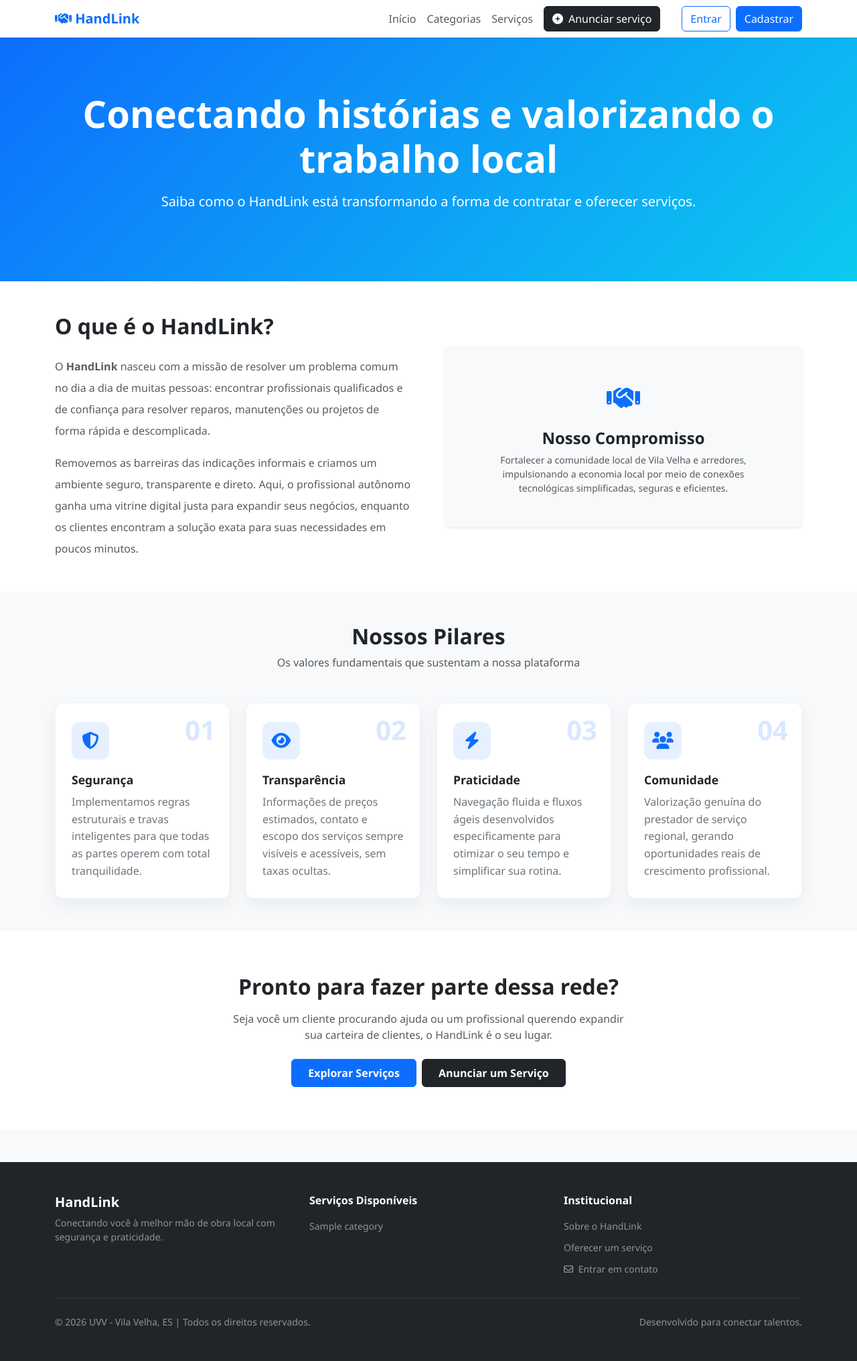
After one commit to guilhermeggz/handlink, a Flask app: page /sobre-o-handlink in a window 1280 px wide. The commit adds this page. Shown: the whole page at 67% size. Run offline with Flask 3, Linux system fonts and the light colour scheme; tables that the repository leaves empty hold one stand-in row (values such as "Sample post"); one stand-in notice (Sample message) is shown; parts of the project's set-up code (start-up, migrations or seed data) failed here and were passed over.

Commit message:
fix footer, service photo

```diff
--- a/handlink/forms/services.py
+++ b/handlink/forms/services.py
@@ -1,5 +1,5 @@
 from flask_wtf import FlaskForm
-from wtforms import StringField, TextAreaField, DecimalField, SubmitField, MultipleFileField, SelectField, SelectMultipleField, widgets
+from wtforms import FileField, StringField, TextAreaField, DecimalField, SubmitField, SelectField, SelectMultipleField, widgets
 from wtforms.validators import DataRequired, Length, ValidationError, NumberRange
 from flask_wtf.file import FileAllowed
 
@@ -52,8 +52,8 @@ class AnunciarServicoForm(FlaskForm):
         ],
         places=2,
     )
-    photo = MultipleFileField(
-        "Fotos do seu serviço (opcional)",
+    photo = FileField(
+        "Foto do seu serviço (opcional)",
         validators=[
             FileAllowed(["jpg", "jpeg", "png"], "Apenas imagens nos formatos JPG ou PNG são permitidas!"),
         ],
--- a/handlink/views/main.py
+++ b/handlink/views/main.py
@@ -9,3 +9,11 @@ def index():
     return render_template(
         'main/index.html'
     )
+
+@bp_main.route('/sobre-o-handlink')
+def about():
+    current_app.logger.debug('renderizando about html dinamicamente')
+
+    return render_template(
+        'main/about.html'
+    )
--- a/handlink/views/services.py
+++ b/handlink/views/services.py
@@ -1,3 +1,5 @@
+import os
+import secrets
 from datetime import datetime, timedelta
 from types import SimpleNamespace
 
@@ -25,6 +27,16 @@ FALLBACK_CATEGORIES = {
     6: "Frete",
 }
 
+def save_uploaded_photo(form_picture):
+    random_hex = secrets.token_hex(8)
+    _, f_ext = os.path.splitext(form_picture.filename)
+    picture_fn = random_hex + f_ext
+
+    picture_path = os.path.join(current_app.root_path, 'static/uploads', picture_fn)
+
+    form_picture.save(picture_path)
+
+    return picture_fn
 
 def set_service_form_choices(form):
     categories = (
@@ -190,6 +202,14 @@ def anunciar_servico():
         flash('Cadastre ao menos uma categoria e uma cidade antes de anunciar um serviço.', 'warning')
 
     if form.validate_on_submit():
+        if form.photo.data:
+            try:
+                photo_filename = save_uploaded_photo(form.photo.data)
+            except Exception as e:
+                current_app.logger.error(f"Erro ao salvar foto do serviço: {e}")
+                flash('Houve um erro ao processar a foto. Tente novamente.', 'danger')
+                return render_template('main/create_service.html', form=form)
+
         service = Service(
             provider_id=current_user.id,
             category_id=form.category_id.data,
@@ -198,6 +218,7 @@ def anunciar_servico():
             desc=form.description.data,
             price=form.price_per_hour.data,
             is_active=True,
+            photo=photo_filename if 'photo_filename' in locals() else None
         )
 
         db.session.add(service)
--- a/static/js/home.js
+++ b/static/js/home.js
@@ -36,16 +36,18 @@ window.HandLinkHome = (() => {
 
     function init() {
         loadCategories();
-        loadTrendingServices({ reset: true });
+
+        if (document.getElementById("services-container")) {
+            loadTrendingServices({ reset: true });
+        }
+
         bindSearchForm();
         bindLoadMoreButton();
     }
 
     function bindSearchForm() {
         const searchForm = document.getElementById("search-form");
-        if (!searchForm) {
-            return;
-        }
+        if (!searchForm) return;
 
         searchForm.addEventListener("submit", async (event) => {
             event.preventDefault();
@@ -55,9 +57,7 @@ window.HandLinkHome = (() => {
 
     function bindLoadMoreButton() {
         const button = document.getElementById("load-more-services");
-        if (!button) {
-            return;
-        }
+        if (!button) return;
 
         button.addEventListener("click", async () => {
             if (isSearchMode) {
@@ -75,10 +75,10 @@ window.HandLinkHome = (() => {
     }
 
     async function loadCategories() {
-        const container = document.getElementById("categories-container");
-        if (!container) {
-            return;
-        }
+        const mainContainer = document.getElementById("categories-container");
+        const footerContainer = document.getElementById("categories-footer-container");
+
+        if (!mainContainer && !footerContainer) return;
 
         try {
             const response = await fetch("/api/categorias");
@@ -95,13 +95,20 @@ window.HandLinkHome = (() => {
             }));
 
             renderCategories(categories.length ? categories : fallbackCategories);
+            renderCategoriesFooter(categories.length ? categories : fallbackCategories);
         } catch (error) {
+            console.error("Erro ao carregar categorias:", error);
+
             renderCategories(fallbackCategories);
+            renderCategoriesFooter(fallbackCategories);
         }
     }
 
     function renderCategories(categories) {
         const container = document.getElementById("categories-container");
+
+        if (!container) return;
+
         container.innerHTML = "";
 
         categories.forEach((category) => {
@@ -120,6 +127,31 @@ window.HandLinkHome = (() => {
             container.appendChild(col);
         });
     }
+
+    function renderCategoriesFooter(categories) {
+        const container = document.getElementById("categories-footer-container");
+
+        if (!container) return;
+
+        container.innerHTML = "";
+
+        if (categories.length === 0) {
+            container.innerHTML = `<li class="text-white-50 small fst-italic">Nenhuma categoria cadastrada.</li>`;
+            return;
+        }
+
+        categories.forEach((category) => {
+            const li = document.createElement("li");
+            li.className = "mb-2";
+            li.innerHTML = `
+                <a href="/servicos/categoria/${category.id}" class="text-white-50 text-decoration-none link-light small">
+                    ${escapeHtml(category.nome)}
+                </a>
+            `;
+            container.appendChild(li);
+        });
+    }
+
 
     function getCategoryIcon(categoryName) {
         const normalizedName = normalizeCategory(categoryName);
--- /dev/null
+++ b/templates/main/about.html
@@ -0,0 +1,97 @@
+{% extends "main/base.html" %}
+
+{% block title %}HandLink - Sobre Nós{% endblock %}
+
+{% block content %}
+<header class="hero-section text-center">
+    <div class="container">
+        <h1 class="display-4 fw-bold mb-3">Conectando histórias e valorizando o trabalho local</h1>
+        <p class="lead mb-4">Saiba como o HandLink está transformando a forma de contratar e oferecer serviços.</p>
+    </div>
+</header>
+
+<section class="py-5 bg-white" id="propósito">
+    <div class="container">
+        <div class="row align-items-center g-5">
+            <div class="col-12 col-md-6">
+                <h2 class="fw-bold mb-4">O que é o HandLink?</h2>
+                <p class="text-muted lh-lg mb-3">
+                    O <strong>HandLink</strong> nasceu com a missão de resolver um problema comum no dia a dia de muitas pessoas: encontrar profissionais qualificados e de confiança para resolver reparos, manutenções ou projetos de forma rápida e descomplicada.
+                </p>
+                <p class="text-muted lh-lg mb-0">
+                    Removemos as barreiras das indicações informais e criamos um ambiente seguro, transparente e direto. Aqui, o profissional autônomo ganha uma vitrine digital justa para expandir seus negócios, enquanto os clientes encontram a solução exata para suas necessidades em poucos minutos.
+                </p>
+            </div>
+            <div class="col-12 col-md-6">
+                <div class="card bg-light border-0 p-4 p-lg-5 text-center shadow-sm">
+                    <div class="mb-3 text-primary fs-1">
+                        <i class="fa-solid fa-handshake"></i>
+                    </div>
+                    <h3 class="h4 fw-bold text-dark mb-2">Nosso Compromisso</h3>
+                    <p class="text-muted small mb-0">
+                        Fortalecer a comunidade local de Vila Velha e arredores, impulsionando a economia local por meio de conexões tecnológicas simplificadas, seguras e eficientes.
+                    </p>
+                </div>
+            </div>
+        </div>
+    </div>
+</section>
+
+<section class="py-5 how-it-works-section" id="valores">
+    <div class="container">
+        <div class="text-center mb-5">
+            <h2 class="fw-bold mb-2">Nossos Pilares</h2>
+            <p class="text-muted mb-0">Os valores fundamentais que sustentam a nossa plataforma</p>
+        </div>
+
+        <div class="how-it-works-grid">
+            <div class="how-step-card">
+                <div class="how-step-icon">
+                    <i class="fa-solid fa-shield-halved"></i>
+                </div>
+                <span class="how-step-number">01</span>
+                <h3>Segurança</h3>
+                <p>Implementamos regras estruturais e travas inteligentes para que todas as partes operem com total tranquilidade.</p>
+            </div>
+
+            <div class="how-step-card">
+                <div class="how-step-icon">
+                    <i class="fa-solid fa-eye"></i>
+                </div>
+                <span class="how-step-number">02</span>
+                <h3>Transparência</h3>
+                <p>Informações de preços estimados, contato e escopo dos serviços sempre visíveis e acessíveis, sem taxas ocultas.</p>
+            </div>
+
+            <div class="how-step-card">
+                <div class="how-step-icon">
+                    <i class="fa-solid fa-bolt"></i>
+                </div>
+                <span class="how-step-number">03</span>
+                <h3>Praticidade</h3>
+                <p>Navegação fluida e fluxos ágeis desenvolvidos especificamente para otimizar o seu tempo e simplificar sua rotina.</p>
+            </div>
+
+            <div class="how-step-card">
+                <div class="how-step-icon">
+                    <i class="fa-solid fa-users"></i>
+                </div>
+                <span class="how-step-number">04</span>
+                <h3>Comunidade</h3>
+                <p>Valorização genuína do prestador de serviço regional, gerando oportunidades reais de crescimento profissional.</p>
+            </div>
+        </div>
+    </div>
+</section>
+
+<section class="py-5 bg-white text-center" id="cta-sobre">
+    <div class="container py-3">
+        <h2 class="fw-bold mb-3">Pronto para fazer parte dessa rede?</h2>
+        <p class="text-muted mb-4 mx-auto" style="max-width: 600px;">Seja você um cliente procurando ajuda ou um profissional querendo expandir sua carteira de clientes, o HandLink é o seu lugar.</p>
+        <div class="d-flex gap-2 justify-content-center flex-wrap">
+            <a href="#categorias" class="btn btn-primary px-4 py-2 fw-semibold">Explorar Serviços</a>
+            <a href="{{ url_for('services.anunciar_servico') }}" class="btn btn-dark px-4 py-2 fw-semibold">Anunciar um Serviço</a>
+        </div>
+    </div>
+</section>
+{% endblock %}
--- a/templates/main/index.html
+++ b/templates/main/index.html
@@ -90,6 +90,12 @@
                 <p>Contrate com mais segurança e acompanhe o serviço até a conclusão.</p>
             </div>
         </div>
+
+        <div class="text-center mt-4">
+            <a class="btn btn-outline-primary px-4" href="{{ url_for('main.about') }}">
+                Saiba Mais
+            </a>
+        </div>
     </div>
 </section>
 {% endblock %}
--- a/templates/main/partials/footer.html
+++ b/templates/main/partials/footer.html
@@ -2,31 +2,39 @@
     <div class="container">
         <div class="row g-4">
             <div class="col-12 col-md-4">
-                <h3 class="h5 fw-bold">HandLink</h3>
-                <p class="mb-0 text-white-50">Conectando você aos melhores profissionais.</p>
+                <h3 class="h5 fw-bold text-white mb-2">HandLink</h3>
+                <p class="mb-0 text-white-50 small">Conectando você à melhor mão de obra local com segurança e praticidade.</p>
             </div>
 
             <div class="col-6 col-md-4">
-                <h4 class="h6 fw-bold">Serviços</h4>
-                <ul class="list-unstyled mb-0 text-white-50">
-                    <li>Pedreiro</li>
-                    <li>Eletricista</li>
-                    <li>Encanador</li>
-                </ul>
+                <h4 class="h6 fw-bold text-white mb-3">Serviços Disponíveis</h4>
+                <ul id="categories-footer-container" class="list-unstyled mb-0">
+                    </ul>
             </div>
 
             <div class="col-6 col-md-4">
-                <h4 class="h6 fw-bold">Institucional</h4>
-                <ul class="list-unstyled mb-0 text-white-50">
-                    <li>Sobre o HandLink</li>
-                    <li>Oferecer um serviço</li>
-                    <li>Entrar em contato</li>
+                <h4 class="h6 fw-bold text-white mb-3">Institucional</h4>
+                <ul class="list-unstyled mb-0">
+                    <li class="mb-2">
+                        <a href="{{ url_for('main.about') }}" class="text-white-50 text-decoration-none link-light small">Sobre o HandLink</a>
+                    </li>
+                    <li class="mb-2">
+                        <a href="{{ url_for('services.painel_prestador') }}" class="text-white-50 text-decoration-none link-light small">Oferecer um serviço</a>
+                    </li>
+                    <li class="mb-2">
+                        <a href="mailto:suporte@handlink.com.br?subject=Suporte%20-%20HandLink" class="text-white-50 text-decoration-none link-light small">
+                            <i class="fa-regular fa-envelope me-1"></i> Entrar em contato
+                        </a>
+                    </li>
                 </ul>
             </div>
         </div>
 
-        <hr class="border-secondary my-4">
+        <hr class="border-secondary my-4 opacity-25">
 
-        <p class="mb-0 text-center text-white-50">&copy; 2026 UVV - Vila Velha, ES | Todos os direitos reservados.</p>
+        <div class="d-flex flex-column flex-sm-row justify-content-between align-items-center text-white-50 small">
+            <p class="mb-0 text-center text-sm-start">&copy; 2026 UVV - Vila Velha, ES | Todos os direitos reservados.</p>
+            <p class="mb-0 text-center text-sm-end mt-2 mt-sm-0">Desenvolvido para conectar talentos.</p>
+        </div>
     </div>
 </footer>
--- a/templates/main/partials/navbar.html
+++ b/templates/main/partials/navbar.html
@@ -20,13 +20,13 @@
         <div class="collapse navbar-collapse" id="navbarNav">
             <ul class="navbar-nav ms-auto mb-2 mb-lg-0 align-items-lg-center">
                 <li class="nav-item">
-                    <a class="nav-link" href="/">Início</a>
+                    <a class="nav-link" href="{{ url_for('main.index') }}">Início</a>
                 </li>
                 <li class="nav-item">
-                    <a class="nav-link" href="/#categorias">Categorias</a>
+                    <a class="nav-link" href="{{ url_for('main.index') }}#categorias">Categorias</a>
                 </li>
                 <li class="nav-item">
-                    <a class="nav-link" href="/#servicos">Serviços</a>
+                    <a class="nav-link" href="{{ url_for('main.index') }}#servicos">Serviços</a>
                 </li>
                 <li class="nav-item ms-lg-2 me-lg-3 mt-2 mt-lg-0">
                     <a class="btn btn-dark d-flex align-items-center gap-2" href="{{ url_for('services.anunciar_servico') }}">
--- a/templates/main/service_details.html
+++ b/templates/main/service_details.html
@@ -24,7 +24,7 @@
 
                     <div class="flex-shrink-0">
                         {% if service.photo %}
-                            <img src="/static/uploads/{{ service.photo }}" alt="{{ service.name }}" class="img-thumbnail rounded shadow-sm object-fit-cover" style="width: 200px; height: 200px;">
+                            <img src="{{ url_for('static', filename='uploads/' + service.photo) }}" alt="{{ service.name }}" class="img-thumbnail rounded shadow-sm object-fit-cover" style="width: 300px; height: 300;">
                         {% else %}
                             <div class="bg-light border rounded d-flex flex-column align-items-center justify-content-center text-muted shadow-sm" style="width: 200px; height: 200px;">
                                 <i class="fa-solid fa-image fs-1 mb-2 opacity-25"></i>
```
Also changed, not shown: templates/auth/base.html (+26 -60 lines), templates/auth/partials/footer.html (+49 -1 lines), templates/auth/partials/navbar.html (+4 -4 lines).
